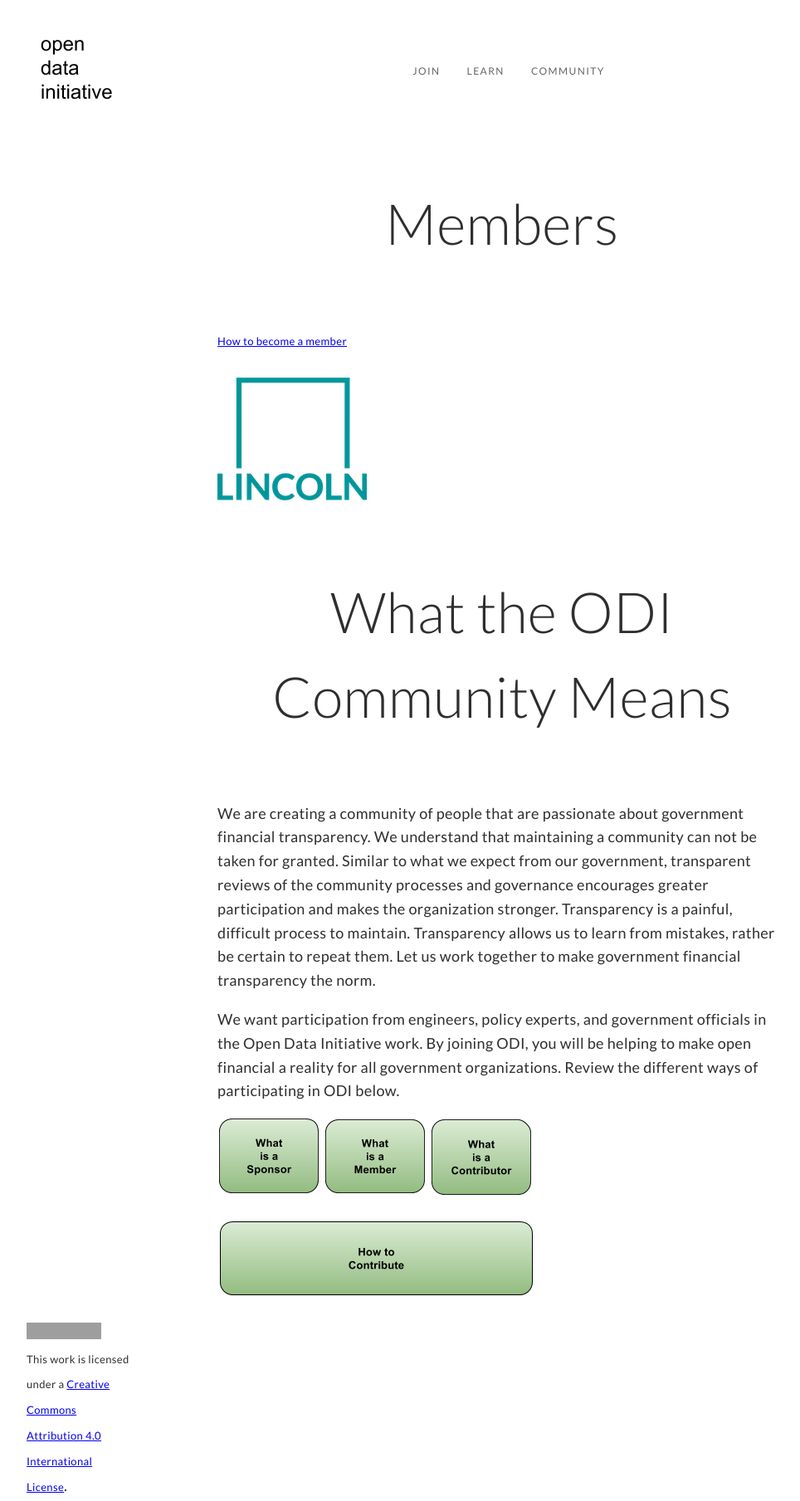
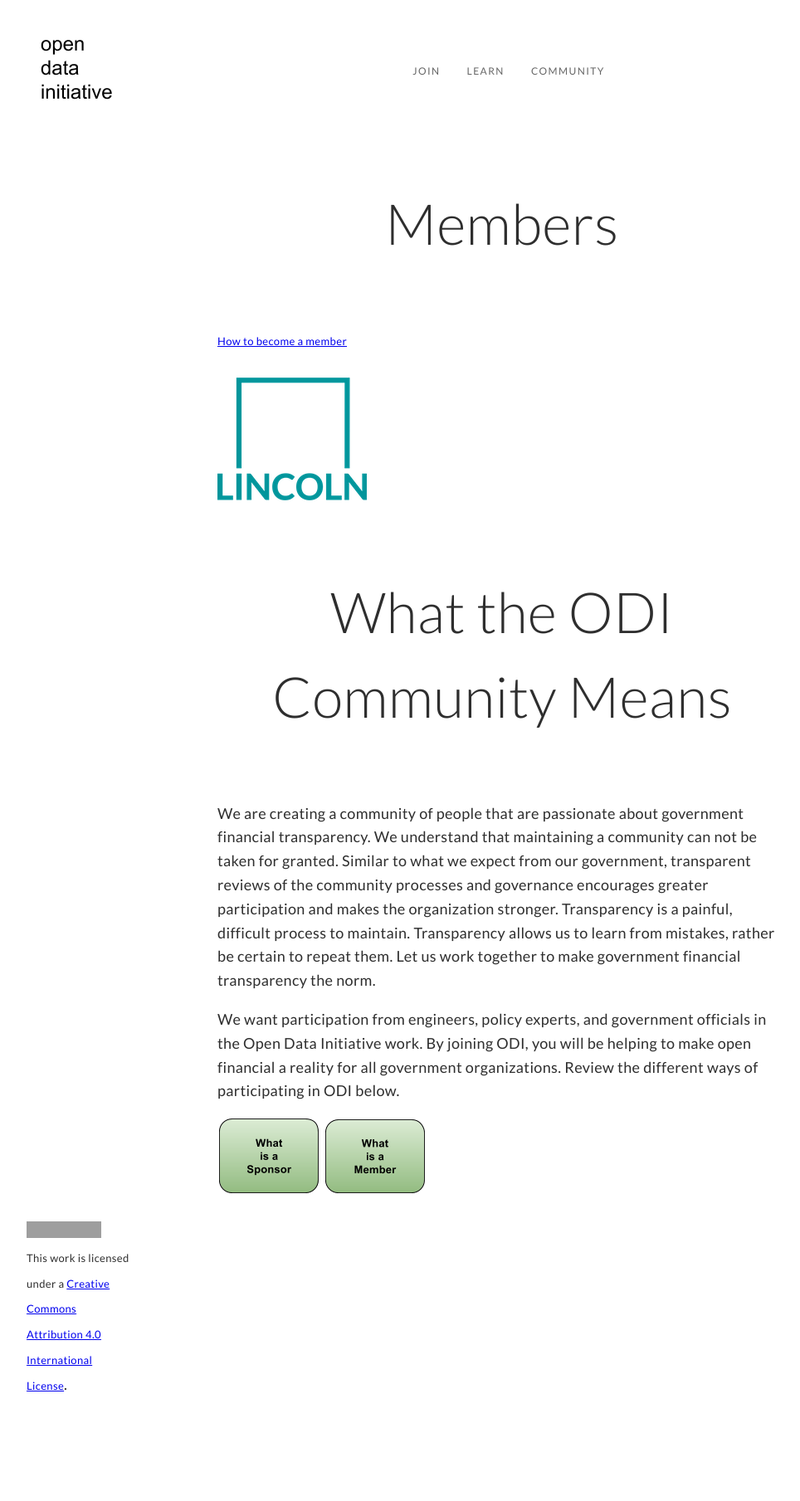
Before and after one commit to opendatainitiative/opendatainitiative.github.io, a Jekyll site: the page built from community.md, in a window 1280 px wide. Shown: the whole page at 83% size, without its empty margins (35-999 px from the left). Built offline with Jekyll 4.4.1, drawn with Linux system fonts in a browser that asks for light colours; after the commit the page ends 1688 px from its top, so only the background shows below that; grey boxes are pictures that could not be loaded.

Commit message:
comments to community.md

```diff
--- a/community.md
+++ b/community.md
@@ -22,8 +22,6 @@ Let us work together to make government financial transparency the norm.
 
 We want participation from engineers, policy experts, and government officials in the Open Data Initiative work. By joining ODI, you will be helping to make open financial a reality for all government organizations. Review the different ways of participating in ODI below.
 
+<!-- remove these logos once sponsor section is added-->
 [![What is a Sponsor]({{ site.baseurl }}/assets/img/what_is_sponsor.png)]({{ site.baseurl }}/participation#sponsorship)
 [![What is a Member]({{ site.baseurl }}/assets/img/what_is_member.png)]({{ site.baseurl }}/participation#membership)
-[![What is a Contributor]({{ site.baseurl }}/assets/img/what_is_contributor.png)]({{ site.baseurl }}/participation#contributor)
-
-[![How to Contribute]({{ site.baseurl }}/assets/img/how_to_contribute.png)]({{ site.baseurl }}/join)
```
